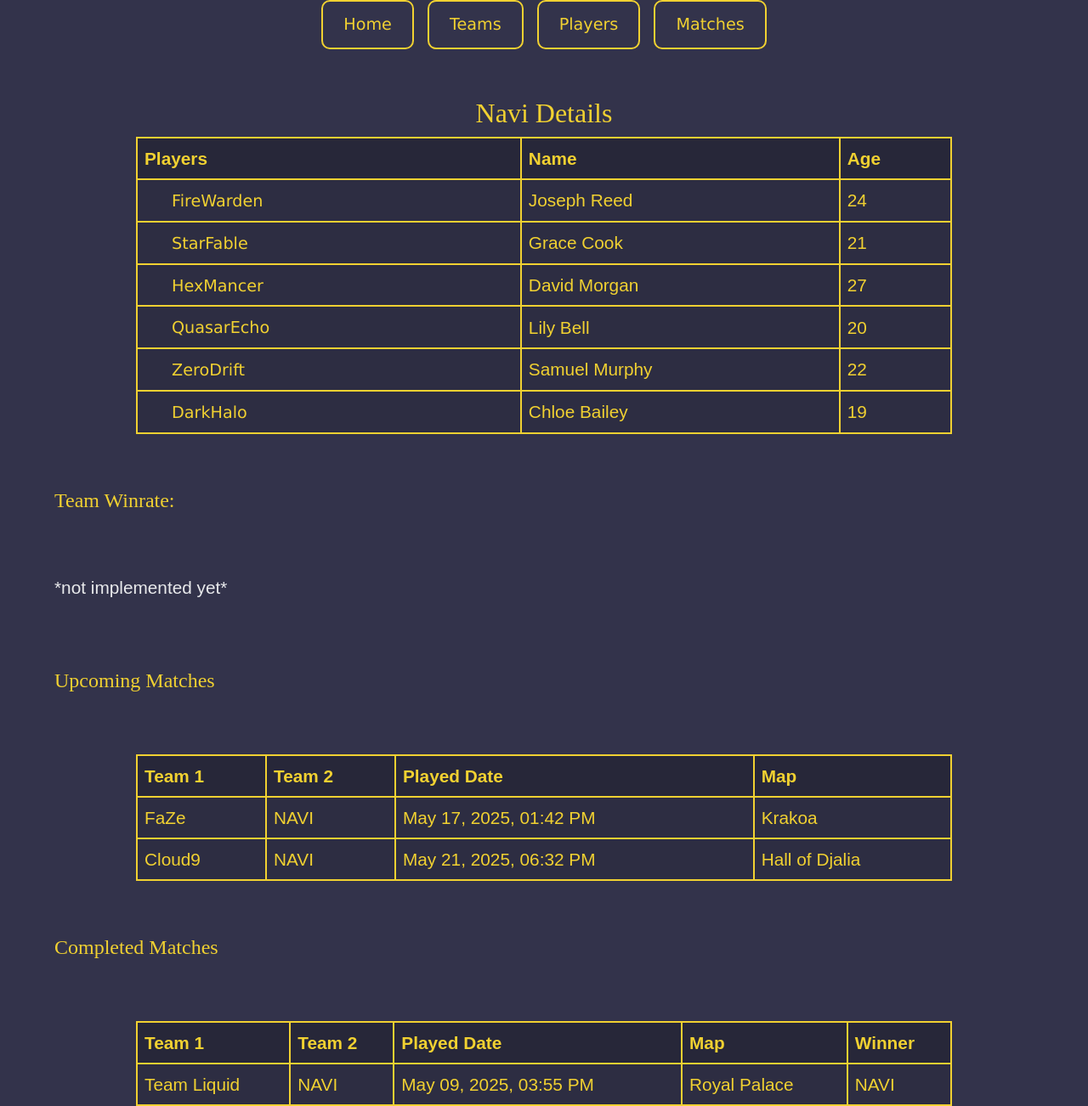
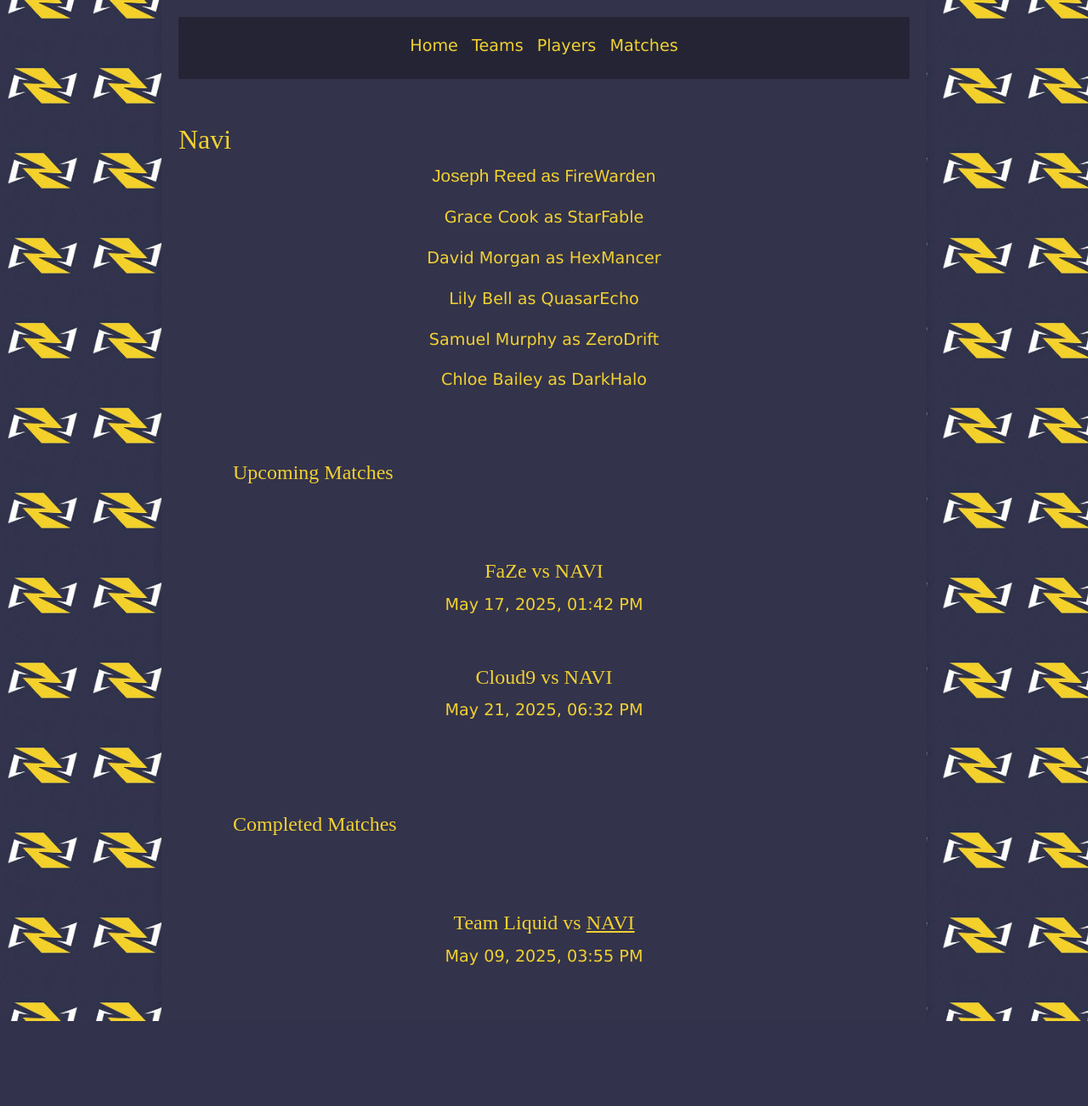
Before and after one commit to ACIT-Org/AGILE-G20-Project, a Flask app: a page that uses templates/base.html in a window 1280 px wide. Shown: the whole page at 85% size. After the commit the page ends 1202 px from the top, so only its background shows below. Run offline with Flask 3, Linux system fonts and the light colour scheme; some web fonts are replaced.

Commit message:
did a bunch of css

```diff
--- a/app.py
+++ b/app.py
@@ -17,7 +17,12 @@ db.init_app(app)
 
 @app.route("/")
 def home():
- return render_template("home.html", my_list=["Tim", "Bob", "Alice"])
+    statement = db.select(Match).where(Match.completed == False).order_by(Match.play_date)
+    results = db.session.execute(statement).scalars()
+
+    statement = db.select(Match).where(Match.completed == True).order_by(Match.play_date.desc())
+    results2 = db.session.execute(statement).scalars()
+    return render_template("home.html", upcoming_matches=results, completed_matches=results2)
 
 @app.route("/matches")
 def matches_view():
--- a/static/styles/styles.css
+++ b/static/styles/styles.css
@@ -29,6 +29,21 @@ h4 {
 }
 body {
   background-color: #33334b;
+  background-image: url('/static/images/rivals.jpg');
+    background-repeat: repeat;
+    background-position: left center, right center;
+    background-size: 100px auto;
+    background-origin: content-box;
+    background-attachment: fixed;
+}
+main {
+  max-width: 900px;
+  margin: 0 auto;
+  background-color: #33334b;
+  padding: 20px;
+  box-shadow: 0 0 10px rgba(0, 0, 0, 0.1);
+  position: relative;
+  z-index: 1;
 }
 /* navigation */
 nav {
@@ -42,15 +57,15 @@ a {
   font-size: 1.2rem;
   color: #f1d131;
   text-decoration: none;
-  padding: 2rem;
+  /* padding: 2rem; */
   font-family: 'Lucida Sans', 'Lucida Sans Regular', 'Lucida Grande', 'Lucida Sans Unicode', Geneva, Verdana, sans-serif;
 }
 
 nav a {
     font-size: 1.2rem;
-    padding: 0.8rem 1.5rem;
+    /* padding: 0.8rem 1.5rem; */
     font-family: 'Lucida Sans', 'Lucida Sans Regular', 'Lucida Grande', 'Lucida Sans Unicode', Geneva, Verdana, sans-serif;
-    border: 2px solid #f1d131;
+    /* border: 2px solid #f1d131; */
     border-radius: 10px;
     background-color: transparent;
     display: inline-block;
@@ -115,3 +130,64 @@ td {
       justify-content: center;
       align-items: center;
     }
+
+.teams-in-match {
+  padding: 0;
+  padding-top: 15px;
+  text-align: center;
+}
+
+.time-of-match {
+  padding: 0;
+  padding-bottom: 25px;
+  text-align: center;
+}
+
+.teams-header {
+  padding: 0;
+  text-align: center;
+  padding-top: 50px;
+  padding-right: 400px;
+}
+
+.player-name {
+  padding: 0;
+  color: #f1d131;
+  text-align: center;
+}
+
+.team-name {
+  padding-right: 950px;
+}
+
+.team-container {
+  display: flex;
+  flex-wrap: wrap;
+  gap: 20px;
+  /* space between blocks */
+  padding: 20px;
+}
+
+.team-block {
+  color: #f1d131;
+  padding: 15px 25px;
+  border-radius: 8px;
+  box-shadow: 0 4px 6px rgba(0, 0, 0, 0.1);
+  text-align: center;
+  text-decoration: none;
+  font-weight: bold;
+  transition: background-color 0.2s;
+  width: calc(50% - 20px);
+  box-sizing: border-box;
+}
+
+.team-block:hover {
+  background-color: #2f2f46;
+}
+
+.nav-bar {
+  background-color:#242435;
+  padding-bottom: .25px;
+  padding-top: 20px;
+  margin-bottom: 20px;
+}
--- a/templates/base.html
+++ b/templates/base.html
@@ -28,12 +28,14 @@
 <body>
   <main>
     <!-- ADD HEADERS HERE-->
+    <div class="nav-bar">
     <nav>
     <a href="{{ url_for('home') }}">Home</a>
     <a href="{{ url_for('teams_view') }}">Teams</a>
     <a href="{{ url_for('players_view') }}">Players</a>
     <a href="{{ url_for('matches_view') }}">Matches</a>
     </nav>
+    </div>
     {% block content %}
     <!-- This will be overridden by child templates -->
     {% endblock %}
--- a/templates/team_details.html
+++ b/templates/team_details.html
@@ -1,8 +1,11 @@
 {% extends "base.html" %}
 {% block content %}
   <body>
-    <h2>{{ name }} Details</h2>
-    <table>
+    <h2 class="team-name">{{ name }}</h2>
+      {% for row in team %}
+        <p class="player-name">{{ row.name }} as <a href="{{ url_for('player_id', id=row.id) }}"> {{ row.gamertag }} </p>
+      {% endfor %}
+    <!-- <table>
       <th>Players</th>
         <th>Name</th>
         <th>Age</th>
@@ -15,15 +18,19 @@
           <td>{{ row.age }}</td>
       </tr>
       {% endfor %}
-    </table>
+    </table> -->
 
-    <h3>Team Winrate:</h3>
-    <p>*not implemented yet*</p>
+    <!-- <h3>Team Winrate:</h3>
+    <p>*not implemented yet*</p> -->
 
     <h3>Upcoming Matches</h3>
-    <table>
+    {% for match in upcoming_matches %}
+      <h3 class="teams-in-match">{{ match.team1.name }} vs {{ match.team2.name }}</h3>
+      <p class="time-of-match"><a href="{{ url_for('matches_details', id=match.id) }}">{{ match.play_date.strftime('%B %d, %Y,
+          %I:%M %p') }}</a></p>
+    {% endfor %}
+    <!-- <table>
       <tr>
-        <!-- <th>Match ID</th> -->
         <th>Team 1</th>
         <th>Team 2</th>
 
@@ -32,7 +39,6 @@
       </tr>
       {% for match in upcoming_matches %}
       <tr>
-        <!-- <td>{{ match.id }}</td> -->
         <td>{{ match.team1.name }}</td>
         <td>{{ match.team2.name }}</td>
 
@@ -40,12 +46,20 @@
         <td>{{ match.map }}</td>
       </tr>
       {% endfor %}
-    </table>
+    </table> -->
 
     <h3>Completed Matches</h3>
-    <table>
+    {% for match in completed_matches %}
+      {% if match.winner == match.team1.name %}
+      <h3 class="teams-in-match"><u>{{ match.team1.name }}</u> vs {{ match.team2.name }}</h3>
+      {% else %}
+      <h3 class="teams-in-match">{{ match.team1.name }} vs <u>{{ match.team2.name }}</u></h3>
+      {% endif %}
+      <p class="time-of-match"><a href="{{ url_for('matches_details', id=match.id) }}">{{ match.play_date.strftime('%B %d, %Y,
+          %I:%M %p') }}</a></p>
+    {% endfor %}
+    <!-- <table>
       <tr>
-        <!-- <th>Match ID</th> -->
         <th>Team 1</th>
         <th>Team 2</th>
         <th>Played Date</th>
@@ -54,7 +68,6 @@
       </tr>
       {% for match in completed_matches %}
       <tr>
-        <!-- <td>{{ match.id }}</td> -->
         <td>{{ match.team1.name }}</td>
         <td>{{ match.team2.name }}</td>
 
@@ -63,6 +76,6 @@
         <td>{{ match.winner }}</td>
       </tr>
       {% endfor %}
-    </table>
+    </table> -->
   </body>
 {% endblock %}
```
Also changed, not shown: templates/home.html (+19 -1 lines), templates/match_details.html (+28 -16 lines), templates/matches.html (+19 -9 lines), templates/playerid.html (+19 -9 lines), templates/players.html (+11 -4 lines), templates/teams.html (+7 -2 lines), database.db, static/images/rivals.jpg (added).
